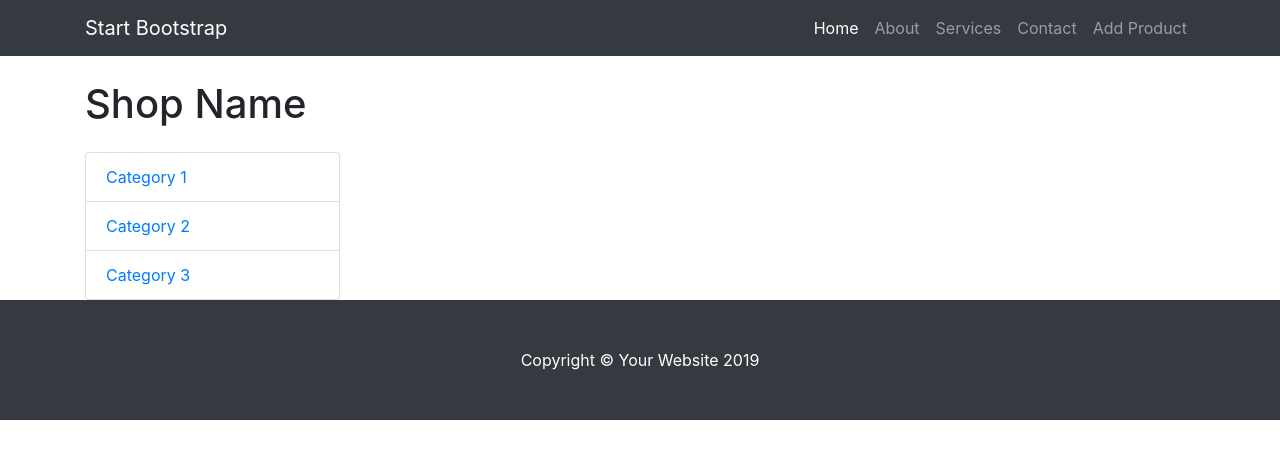
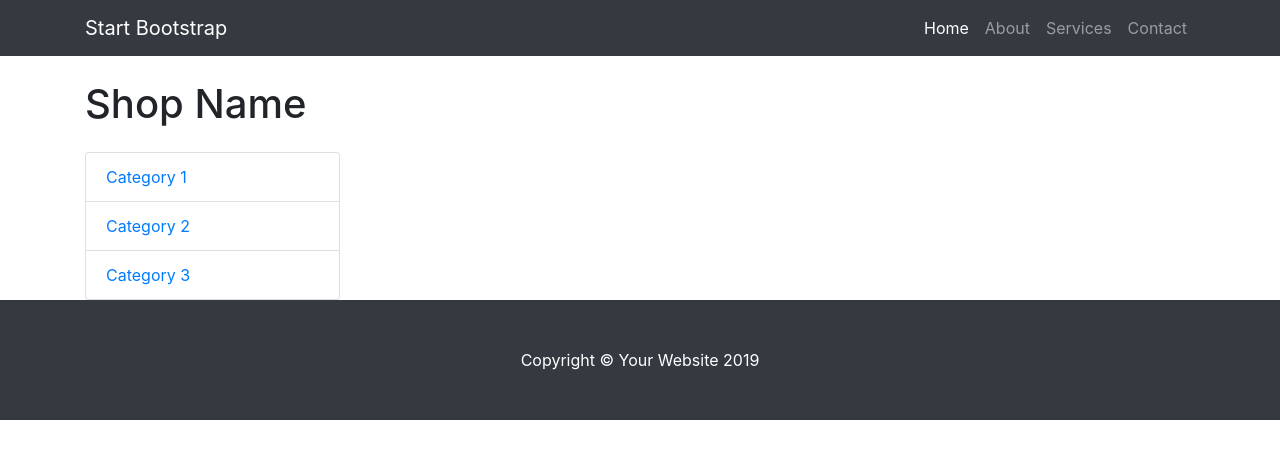
Before and after one commit to duycuong96/angular-indzmh, an Angular app: page / in a window 1280 px wide. Shown: the top 458 px of the page. Built offline with nearby package versions, Linux system fonts and the light colour scheme.

Commit message:
2 files modified

```diff
--- a/src/app/menu/menu.component.html
+++ b/src/app/menu/menu.component.html
@@ -20,9 +20,7 @@
         <li class="nav-item">
           <a class="nav-link" href="#">Contact</a>
         </li>
-        <li class="nav-item">
-          <a class="nav-link" [routerLink]="['/add-product']" >Add Product</a>
-        </li>
+
       </ul>
     </div>
   </div>
--- a/src/app/product-add/product-add.component.ts
+++ b/src/app/product-add/product-add.component.ts
@@ -1,6 +1,6 @@
 import { Component, OnInit } from '@angular/core';
-import { Product } from '../Product';
-import { ProductService } from '../services/product.service';
+import { Product} from '../Product';
+import { ProductService } from "../services/product.service";
 @Component({
   selector: 'app-product-add',
   templateUrl: './product-add.component.html',
@@ -8,12 +8,11 @@
 })
 export class ProductAddComponent implements OnInit {
   product: Product = new Product();
-
   constructor(
     private productService: ProductService
   ) { }
 
-  ngOnInit() {
+  ngOnInit(): void {
   }
   addProduct(){
     this.productService.addProduct(this.product);
```
